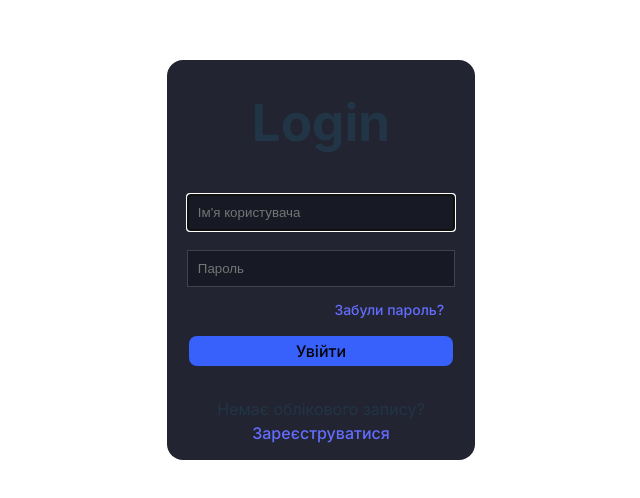
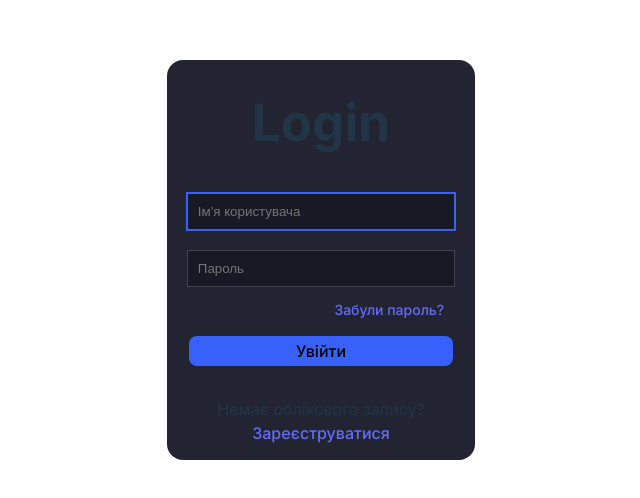
Before and after one commit to Rohalov/TradingDiary, a React (Vite) app in the folder tradingdiary.client/: page /login in a window 1280 px wide. Shown: the part 140-638 px from the top of the page, without its empty margins (319-959 px from the left). Built offline with nearby package versions, Linux system fonts and the light colour scheme; the HTML template or start-up script is replaced by a standard one.

Commit message:
change input-box style

```diff
--- a/tradingdiary.client/src/pages/Login/Login.css
+++ b/tradingdiary.client/src/pages/Login/Login.css
@@ -35,6 +35,11 @@
     border-color: rgb(56, 97, 251);
 }
 
+.input-box input:focus-visible{
+    outline: 2px solid rgb(56, 97, 251);
+    border: 0;
+}
+
 .error-message{
     color: red;
     font-size: smaller;
```
